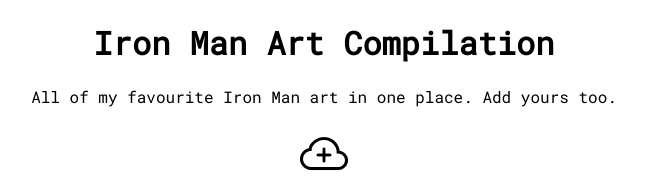
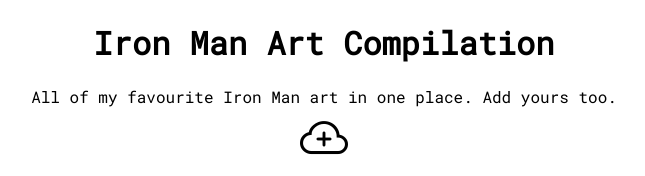
Before and after one commit to ikkurthis1998/photo-gallery-react-firebase, a React (Create React App) app: page / in a window 1280 px wide. Shown: the top 176 px of the page, without its empty margins (316-961 px from the left). Built offline with nearby package versions, Linux system fonts and the light colour scheme; no server answers; the database is empty.

Commit message:
Update App.js

```diff
--- a/src/App.js
+++ b/src/App.js
@@ -12,7 +12,7 @@
   return (
     <div className="App">
       <h1>Iron Man Art Compilation</h1>
-      <p>All of my favourite Iron Man art in one place. Add yours too.</p>
+      <p style={{width: "80%", margin: "auto"}}>All of my favourite Iron Man art in one place. Add yours too.</p>
       <AddImage />
       <ImageGrid setSelectedImage={setSelectedImage} />
       {selectedImage && <Modal selectedImage={selectedImage} setSelectedImage={setSelectedImage}/>}
```
